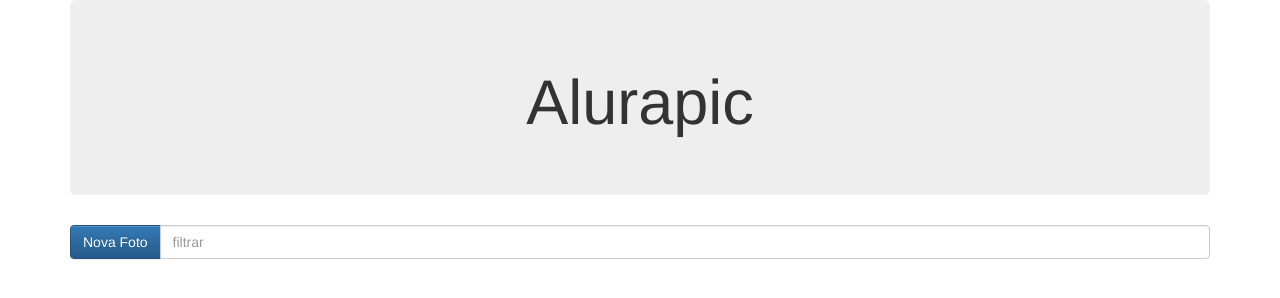
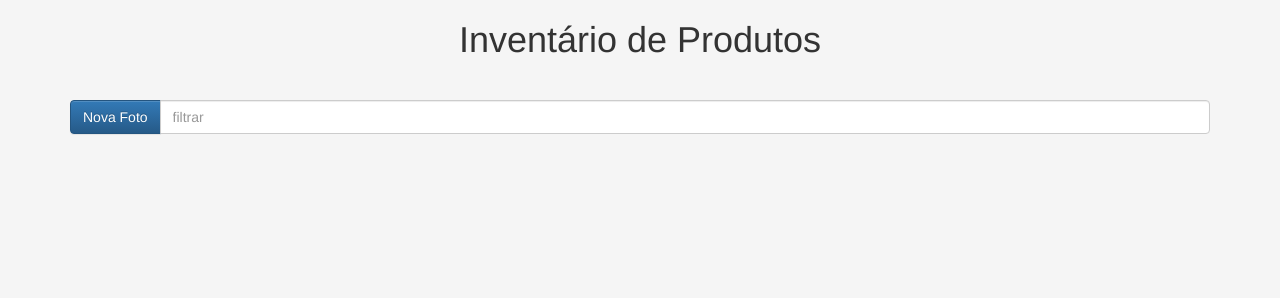
Before and after one commit to LuizOMartins/AngularJS-crie-webapps-poderosas, a website: page alurapic/public/index.html at #!/fotos in a window 1280 px wide. Drawn offline with Linux system fonts and the light colour scheme; no server answers.

Commit message:
Melhorando o CSS Front-End

```diff
--- a/alurapic/public/css/efeitos.css
+++ b/alurapic/public/css/efeitos.css
@@ -12,3 +12,13 @@
     transition:transform  0.8s;
     transition:transform  0.8s, -webkit-transform  0.8s;
 }
+
+
+body {
+    background-color: #f5f5f5;
+}
+
+body .input-group,
+body h1 {
+    margin-bottom: 40px;
+}
--- a/alurapic/public/partials/principal.html
+++ b/alurapic/public/partials/principal.html
@@ -1,5 +1,5 @@
-<div class="jumbotron">
-    <h1 class="text-center">Alurapic</h1>
+<div >
+    <h1 class="text-center">Inventário de Produtos</h1>
 </div>
 
 
```
